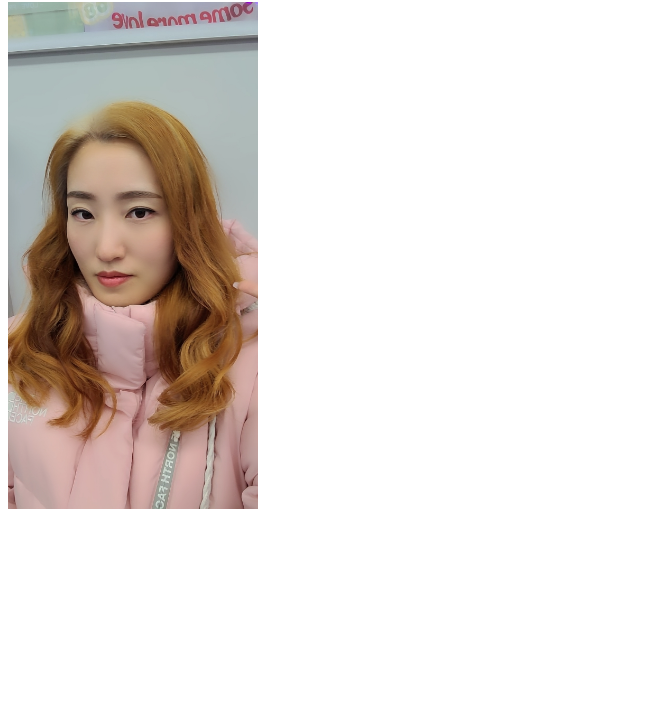
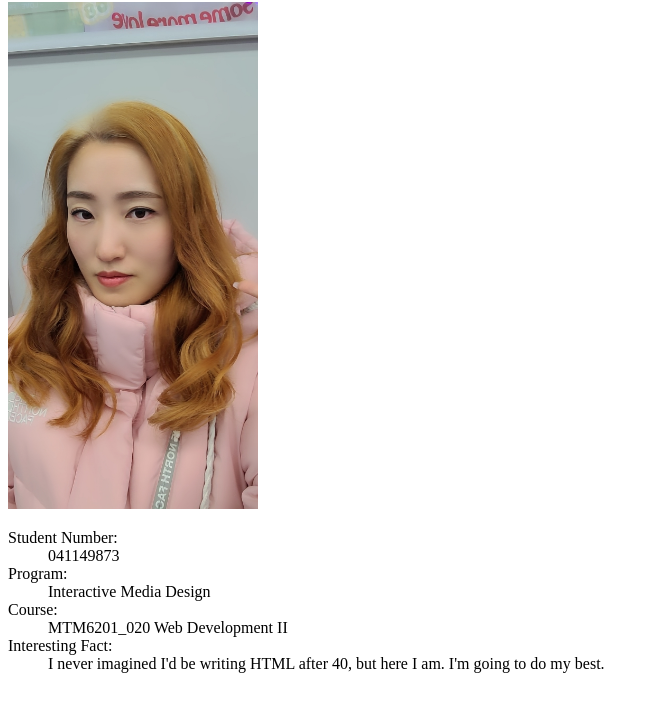
Before and after one commit to EunkyoungJo/mtm6201-week1, a plain HTML site: page index.html in a window 1280 px wide. Shown: the part 78-790 px from the top of the page, without its empty margins (0-654 px from the left). Drawn offline with Linux system fonts and the light colour scheme.

Commit message:
add description list

```diff
--- a/index.html
+++ b/index.html
@@ -15,7 +15,20 @@
         <!-- adding my image -->
         <img src="images/profile.jpg" alt="Photo of Eunkyoung Jo" width="250">
 
+        <!-- add description list -->
+        <dl>
+            <dt>Student Number:</dt>
+            <dd>041149873</dd>
 
+            <dt>Program:</dt>
+            <dd>Interactive Media Design</dd>
+
+            <dt>Course:</dt>
+            <dd>MTM6201_020 Web Development II</dd>
+
+            <dt>Interesting Fact:</dt>
+            <dd>I never imagined I'd be writing HTML after 40, but here I am. I'm going to do my best.</dd>
+        </dl>
     </main>
 
     <footer>
```
